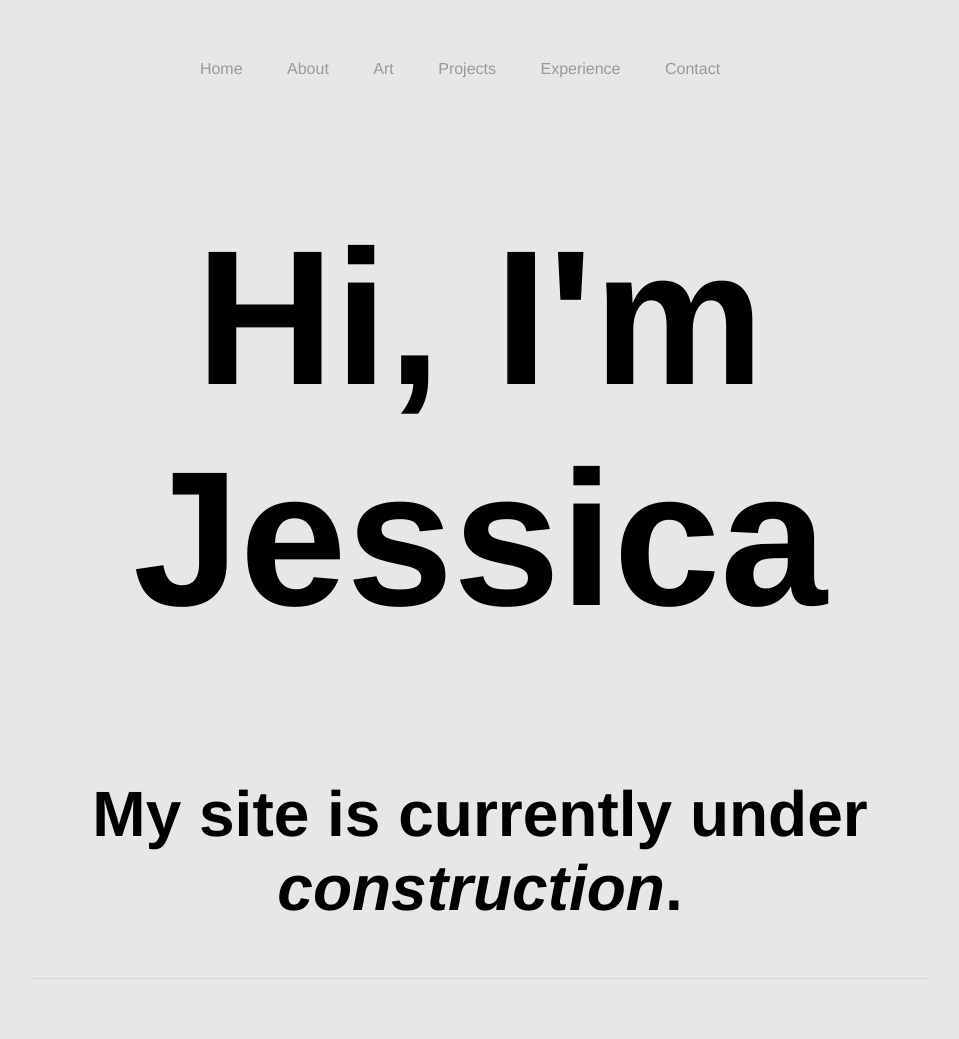
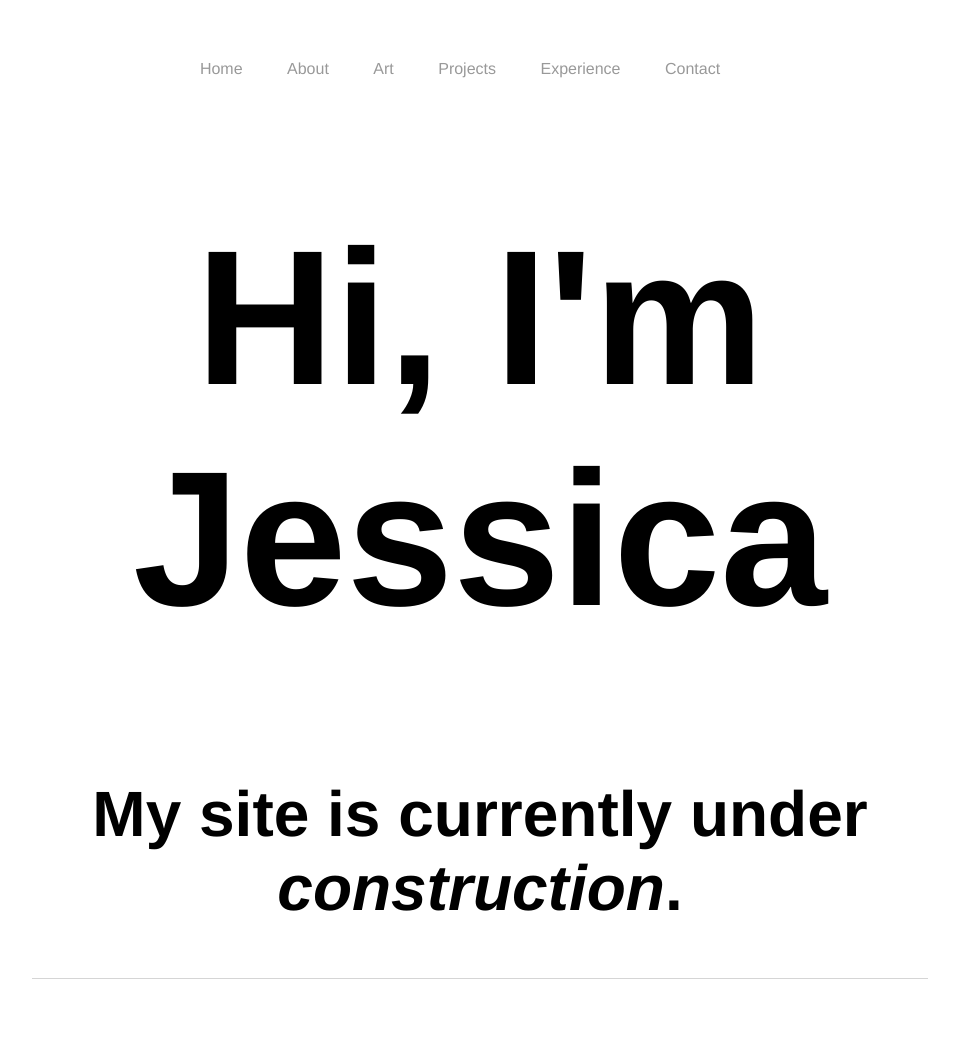
Before and after one commit to jhltsang/jhltsang.github.io, a Jekyll site: the page built from index.html, in a window 1280 px wide. Shown: the whole page, without its empty margins (160-1119 px from the left). Built offline with Jekyll 4.4.1, drawn with Linux system fonts in a browser that asks for light colours.

Commit message:
Update main.css

```diff
--- a/css/main.css
+++ b/css/main.css
@@ -61,7 +61,6 @@ ul.posts li {
     list-style: none;
 }
 
-body    {  background:#e7e7e7;}
 #text       {  font-family:Helvetica;
                font-weight:500;
                color:rgba(255,255,255,.85);
```
